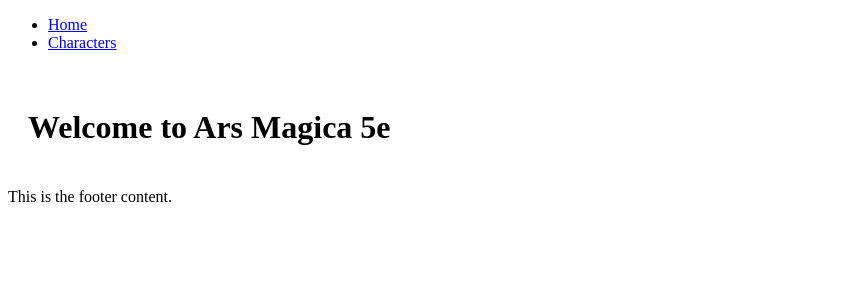
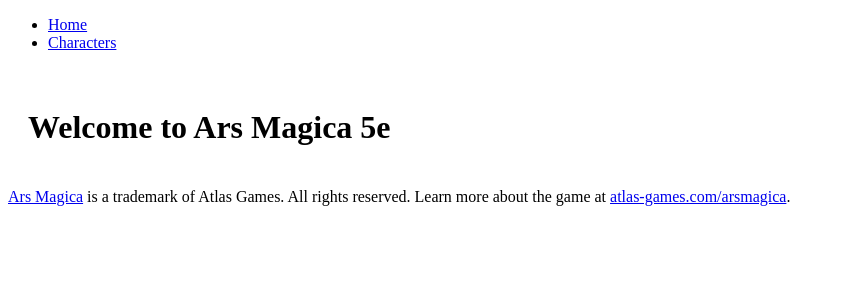
Before and after one commit to NobleFish/ars-magica-app, a Next.js app: page / in a window 1280 px wide. Shown: the top 300 px of the page, without its empty margins (0-845 px from the left). Built offline with nearby package versions, Linux system fonts and the light colour scheme.

Commit message:
Updated footer with disclaimer

```diff
--- a/components/layout/Footer.js
+++ b/components/layout/Footer.js
@@ -5,7 +5,7 @@
 const Footer = () => {
   return (
     <footer className="footer">
-      This is the footer content.
+      <a href='https://www.atlas-games.com/arsmagica'>Ars Magica</a> is a trademark of Atlas Games. All rights reserved. Learn more about the game at <a href='https://www.atlas-games.com/arsmagica'>atlas-games.com/arsmagica</a>.
     </footer>
   );
 };
```
